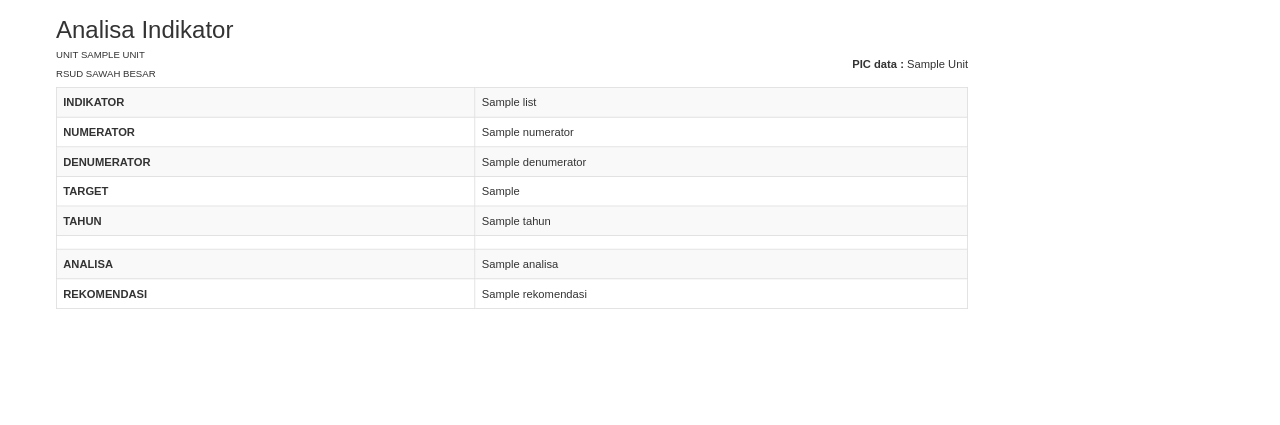
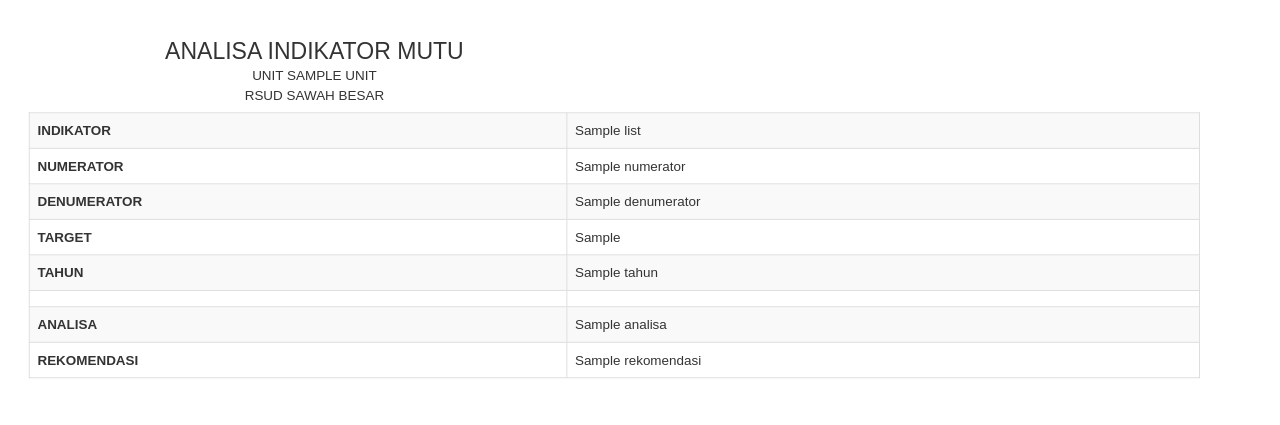
Before and after one commit to sopian27/synergy-report, a CodeIgniter app: the page made by application/views/analisa_indikator.php in a window 1280 px wide. Shown: the top 425 px of the page. Run offline with CodeIgniter, Linux system fonts and the light colour scheme; the template is opened without the code that fills it: most values are stand-ins (such as "Sample title", 1, 10 or a date in 2020).

Commit message:
update view PDF Analisa Indikator

```diff
--- a/application/libraries/Pdfgenerator.php
+++ b/application/libraries/Pdfgenerator.php
@@ -15,7 +15,10 @@ class Pdfgenerator
 
         $dompdf = new Dompdf($options);
         $dompdf->loadHtml($html);
-        $dompdf->setPaper('F4', $orientation);
+
+        // Set ukuran kertas 8.5 x 13 inch tanpa batas di bawah
+        $customPaper = [0, 0, 612, 936]; // 8.5 * 72, 13 * 72
+        $dompdf->setPaper($customPaper, $orientation);
         $dompdf->render();
 
         if ($stream) {
--- a/application/views/analisa_indikator.php
+++ b/application/views/analisa_indikator.php
@@ -2,7 +2,7 @@
 <html lang="en">
 
 <head>
-    <title><?= $title; ?>/</title>
+    <title><?= $title; ?></title>
     <meta charset="utf-8">
     <meta name="viewport" content="width=device-width, initial-scale=1">
     <link rel="stylesheet" href="https://maxcdn.bootstrapcdn.com/bootstrap/3.4.1/css/bootstrap.min.css">
@@ -11,14 +11,28 @@
     <style>
     body {
         transform: scale(0.8);
-        /* Adjust the scale as needed */
         transform-origin: top left;
         font-family: Arial, sans-serif;
+    }
+
+    .container {
+        width: 100%;
+        padding: 30px;
+        transform: scale(1.2);
+        transform-origin: top left;
+        overflow: hidden;
+    }
+
+    h3, h5 {
+        text-align: center;
+        margin: 5px 0;
+        font-family: Arial, sans-serif !important;
     }
 
     table {
         width: 100%;
         border-collapse: collapse;
+        page-break-inside: avoid;
     }
 
     th,
@@ -28,6 +42,10 @@
         text-align: left;
         vertical-align: top;
     }
+
+    .page-break {
+        page-break-before: always;
+    }
     </style>
 </head>
 
@@ -35,16 +53,16 @@
     <div class="container">
         <div class="row" style="display: flex; align-items: center;">
             <div class="col-xs-12 col-md-6">
-                <h2>Analisa Indikator</h2>
-                <h6>UNIT <?=strtoupper(preg_replace('/([a-z])([A-Z])/', '$1 $2', $unit));?></h6>
-                <h6>RSUD SAWAH BESAR</h6>
+                <p><h3>ANALISA INDIKATOR MUTU</h3>
+                <h5>UNIT <?=strtoupper(preg_replace('/([a-z])([A-Z])/', '$1 $2', $unit));?></h5>
+                <h5>RSUD SAWAH BESAR</h5></p>
             </div>
             <div class="col-xs-12 col-md-6" style="text-align: right;margin-top:60px">
-                <p><b>PIC data :</b> <?=ucwords(strtolower(preg_replace('/([a-z])([A-Z])/', '$1 $2', $unit)))?></p>
+                <!-- <p><b>PIC data :</b> <?=strtoupper(preg_replace('/([a-z])([A-Z])/', '$1 $2', $unit));?></p> -->
             </div>
         </div>
+        <?php  $total = count($list); $counter = 0; foreach($list as $obj => $value){ $counter++; ?>
             <table class="table table-striped table-bordered">
-            <?php  foreach($list as $obj => $value){ ?>
                 <tr>
                     <th>INDIKATOR</th>
                     <td><?=$value['JUDUL_INDIKATOR']?></td>
@@ -92,11 +110,11 @@
                     <th>REKOMENDASI</th>
                     <td><?= nl2br(htmlspecialchars($value['rekomendasi'])) ?></td>
                 </tr>
+            </table>
+            <?php if ($counter < $total) { ?>
+                <div class="page-break"></div>
             <?php } ?>
-        </table>
+        <?php } ?>
     </div>
 </body>
-<script>
-</script>
-
 </html>
```
Lines whose indentation alone changed are shown as unchanged.
